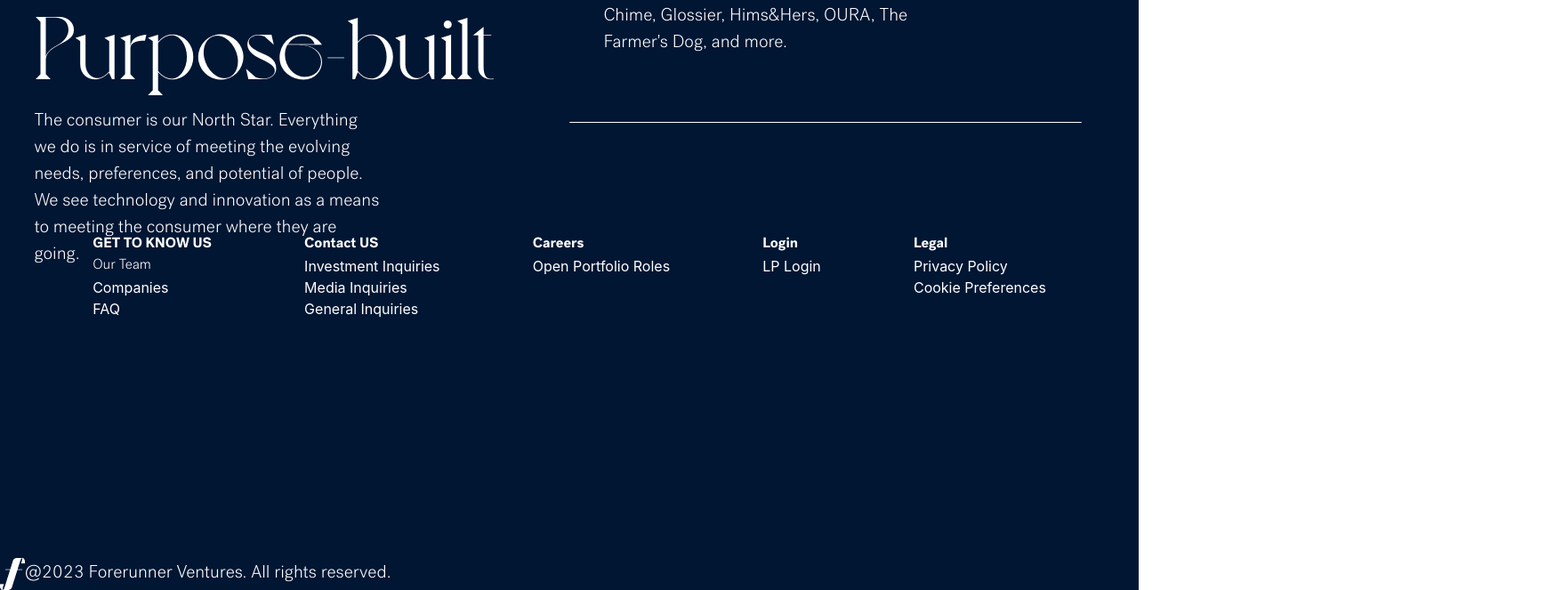
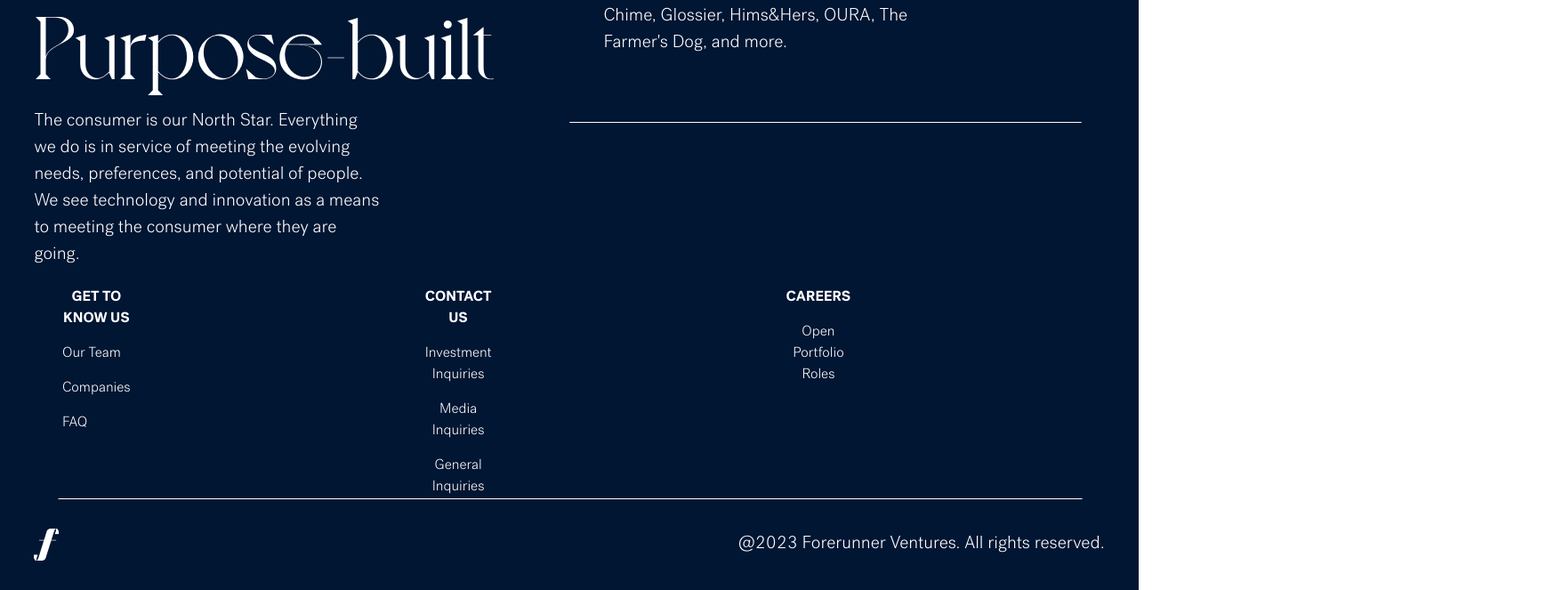
Before and after one commit to nikudon612/fr-poc, a React (Create React App) app: page / in a window 1280 px wide. Shown: the part 4976-5639 px from the top of the page at 89% size, 1748 px wide, since content can reach past the window. Built offline with nearby package versions, Linux system fonts and the light colour scheme.

Commit message:
added line to footer and positioned tabs

```diff
--- a/src/Components/Footer.jsx
+++ b/src/Components/Footer.jsx
@@ -10,33 +10,33 @@ function Footer() {
             <div className='footer-section'>
                 <div className='footer-title'>GET TO KNOW US</div>
                 <div className='footer-sub'>Our Team</div>
-                <div>Companies</div>
-                <div>FAQ</div>
+                <div className='footer-sub'>Companies</div>
+                <div className='footer-sub'>FAQ</div>
             </div>
             <div className='footer-section'>
-                <div className='footer-title'>Contact US</div>
-                <div>Investment Inquiries</div>
-                <div>Media Inquiries</div>
-                <div>General Inquiries</div>
+                <div className='footer-title'>CONTACT US</div>
+                <div className='footer-sub'>Investment Inquiries</div>
+                <div className='footer-sub'>Media Inquiries</div>
+                <div className='footer-sub'>General Inquiries</div>
             </div>
             <div className='footer-section'>
-                <div className='footer-title'>Careers</div>
-                <div>Open Portfolio Roles</div>
+                <div className='footer-title'>CAREERS</div>
+                <div className='footer-sub'>Open Portfolio Roles</div>
             </div>
             <div className='footer-section'>
-            <div className='footer-title'>Login</div>
-            <div>LP Login</div>
+            <div className='footer-title'>LOGIN</div>
+            <div className='footer-sub'>LP Login</div>
             </div>
             <div className='footer-section'>
-            <div className='footer-title'>Legal</div>
-            <div>Privacy Policy</div>
-            <div>Cookie Preferences</div>
+            <div className='footer-title'>LEGAL</div>
+            <div className='footer-sub'>Privacy Policy</div>
+            <div className='footer-sub'>Cookie Preferences</div>
             </div>
         </div>
+        <img src={line} className='footer-line'/>
         <div className='footer-bottom'>
-            {/* <img src={line}/> */}
-            <img src={frlogo}/>
-            <div className='footer-sub-text'>@2023 Forerunner Ventures. All rights reserved.</div>
+            <img src={frlogo} className='left-margin'/>
+            <div className='footer-sub-text right-margin'>@2023 Forerunner Ventures. All rights reserved.</div>
         </div>
     </div>
   )
--- a/src/Styles/Footer.css
+++ b/src/Styles/Footer.css
@@ -13,11 +13,14 @@
     align-items: flex-start;
     justify-content: space-evenly;
     height: 70%;
+    margin-top: 60px;
 }
 .footer-section {
     display: flex;
     flex-direction: column;
     align-items: flex-start;
+    margin-right: 261px;
+    margin-left: 70px;
 }
 .footer-title {
     font-family: post grotesk;
@@ -28,13 +31,21 @@
     font-size: 16px;
     font-weight: 400;
     font-family: post grotesk light;
+    margin-top: 15px;
 }
 
 .footer-bottom {
+    height: 200px;
     display: flex;
     align-items: center;
+    justify-content: space-between;
 }
 .footer-sub-text {
     font-size: 20px;
     font-family: post grotesk light;
 }
+.footer-line {
+    width: 90%;
+    margin-left: 65px;
+    margin-right: 65px;
+}
```
